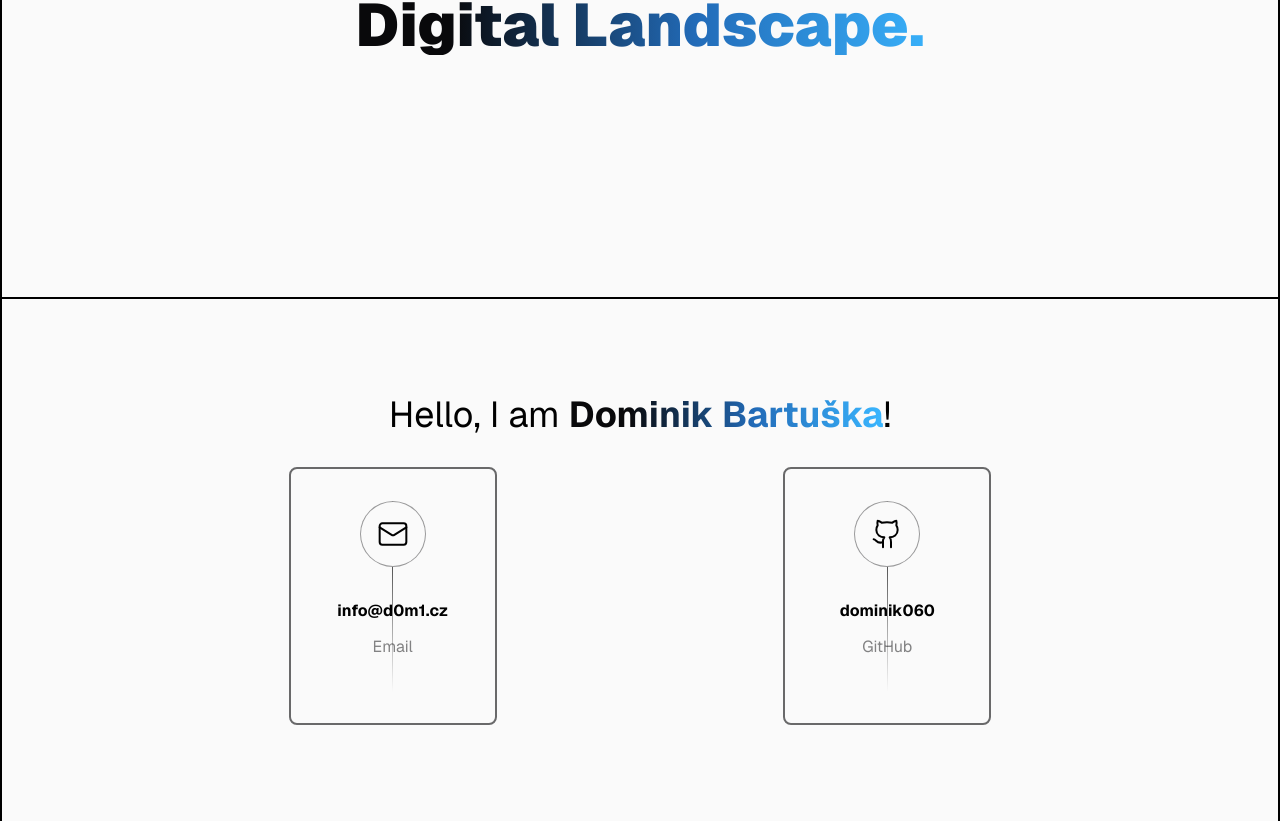
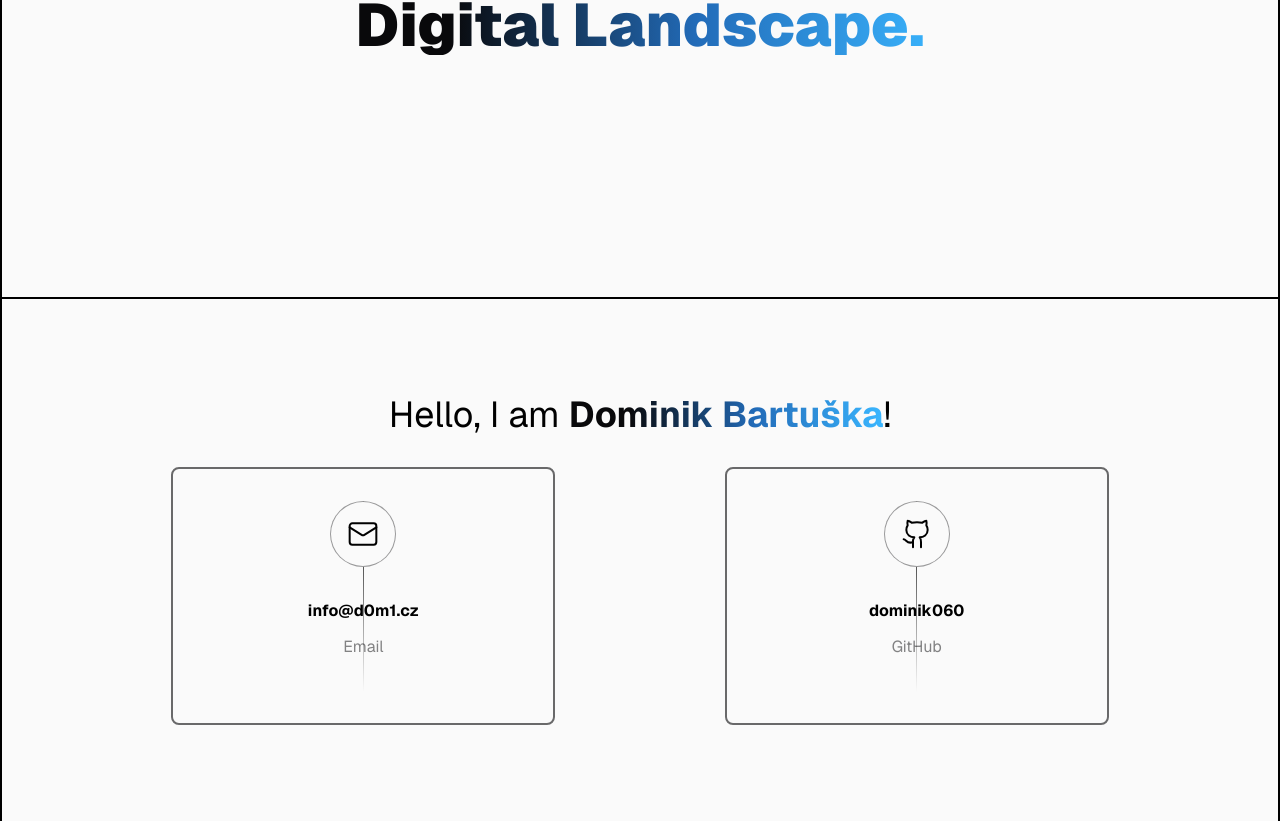
Before and after one commit to dominik060/d0m1.cz, a Next.js app: page / in a window 1280 px wide. Shown: the part 423-1244 px from the top of the page. Built offline with nearby package versions, Linux system fonts and the light colour scheme.

Commit message:
change card widths on all type of screen widths

```diff
--- a/src/components/aboutme/ContactCard.tsx
+++ b/src/components/aboutme/ContactCard.tsx
@@ -19,7 +19,7 @@ export default function ContactCard({
 }: Props) {
   return (
     <Link href={link} target="_blank">
-      <Card className="group relative flex min-w-full flex-col items-center gap-8 pb-6 pt-8 sm:min-w-52 sm:pb-16 [&>*]:duration-500">
+      <Card className="group relative flex w-full flex-col items-center gap-8 pb-6 pt-8 sm:min-w-52 sm:pb-16 md:min-w-72 lg:min-w-96 [&>*]:duration-500">
         <div className="bg- z-50 rounded-full border border-black border-opacity-40 bg-white p-4 group-hover:border-current dark:border-white dark:border-opacity-40 dark:bg-black">
           <Icon.type />
         </div>
```
